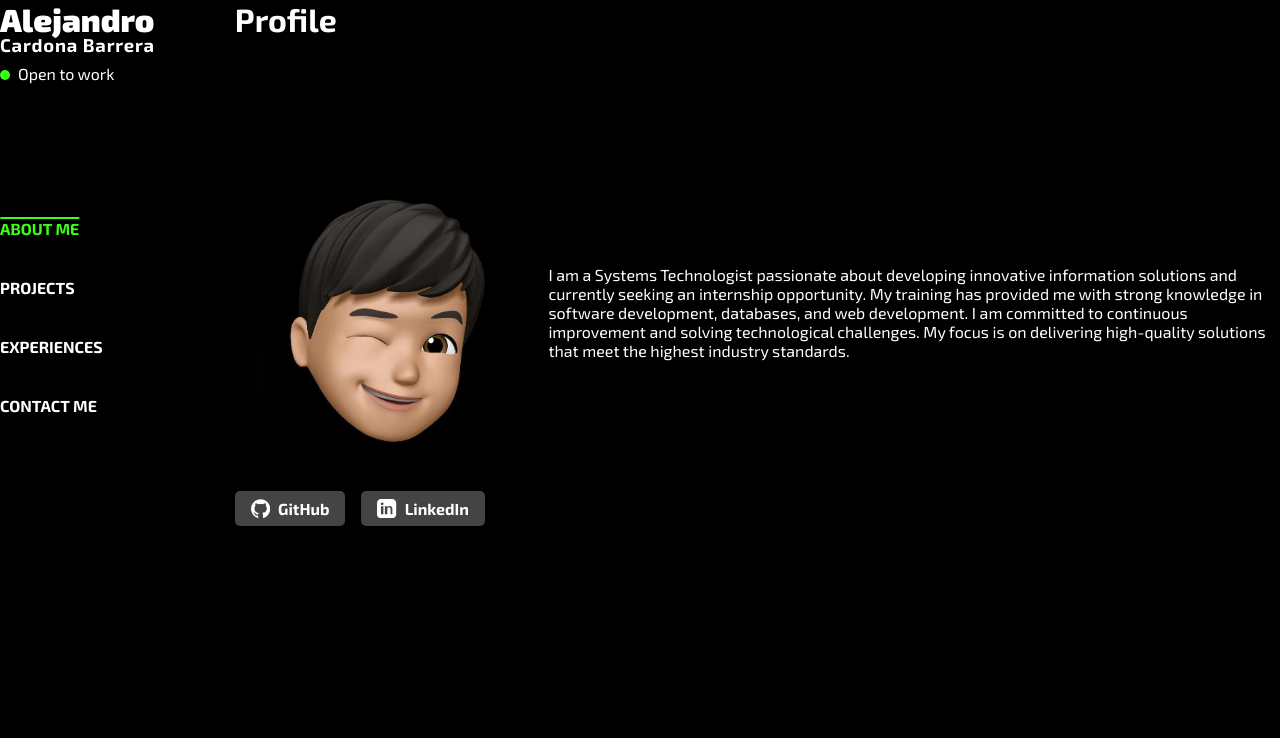
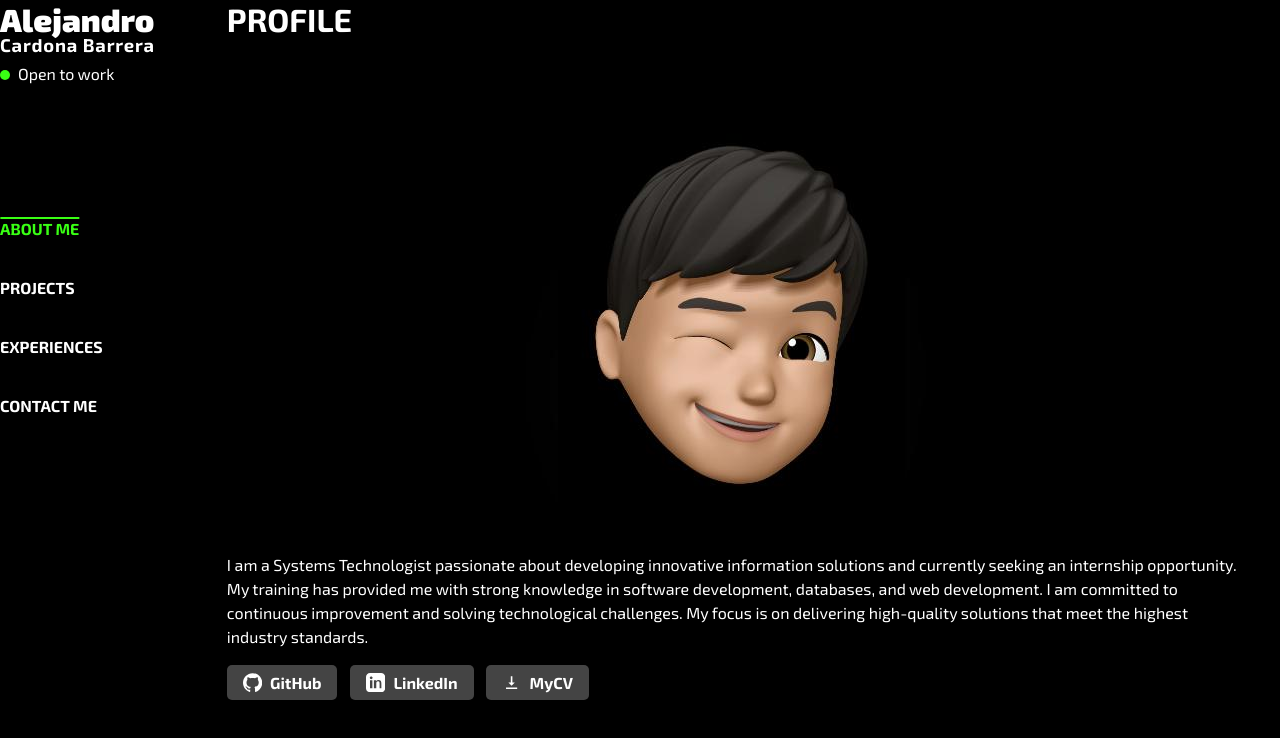
Before and after one commit to Alejo2403/PortfolioACB, a React (Vite) app: page / in a window 1280 px wide. Shown: the top 738 px of the page. Built offline with nearby package versions, Linux system fonts and the light colour scheme.

Commit message:
Menu Ready, AboutMe Ready

```diff
--- a/src/components/AboutMe.jsx
+++ b/src/components/AboutMe.jsx
@@ -29,8 +29,14 @@ const AboutMe = () => {
           </svg>
           LinkedIn
         </a>
+
+        <a href="./public/downloads/HV - Alejandro Cardona Barrera.pdf" download className="social-button">
+          <svg xmlns="http://www.w3.org/2000/svg" viewBox="0 0 24 24" fill="currentColor" className="social-icon download-icon">
+            <path d="M12 16l4-4h-3V4h-2v8H8l4 4zm-7 2v2h14v-2H5z"/>
+          </svg>
+          MyCV
+        </a>
       </div>
-
     </div>
   )
 }
--- a/src/styles/AboutMe.css
+++ b/src/styles/AboutMe.css
@@ -1,21 +1,26 @@
 .profile-container {
-    padding: 0 0 0 5rem;
+    padding: 0 2rem 0 4.5rem;
 }
 
 .p-tittle {
     font-size: 1rem;
     font-weight: 700;
     color: white;
-    margin-bottom: 1rem;
-    padding-bottom: 5rem;
+    padding-bottom: 1rem;
+    text-transform: uppercase;
 }
 
 .p-content {
+    font-size: 1rem;
+    color: white;
+    line-height: 1.5;
     display: flex;
+    flex-direction: column;
     align-items: center;
+    justify-content: center;
 }
 .p-content img {
-    max-width: 30%;
+    max-width: 60%;
     height: auto;
     border-radius: 8px;
     object-fit: cover;
@@ -23,8 +28,9 @@
 
 /*Redes sociales*/
 .contacts-profile {
+    margin-top: 1rem;
     display: flex;
-    gap: 1rem;
+    gap: .8rem;
 }
 
 .social-button {
--- a/src/styles/BarMenu.css
+++ b/src/styles/BarMenu.css
@@ -96,7 +96,7 @@
     top: 0;
     left: 0;
     height: 100vh;
-    width: 3rem;
+    width: 2.5rem;
     background-color: #444;
     color: white;
     display: flex;
```
Also changed, not shown: 1 other file (tests, documents, lock files or other folders).
